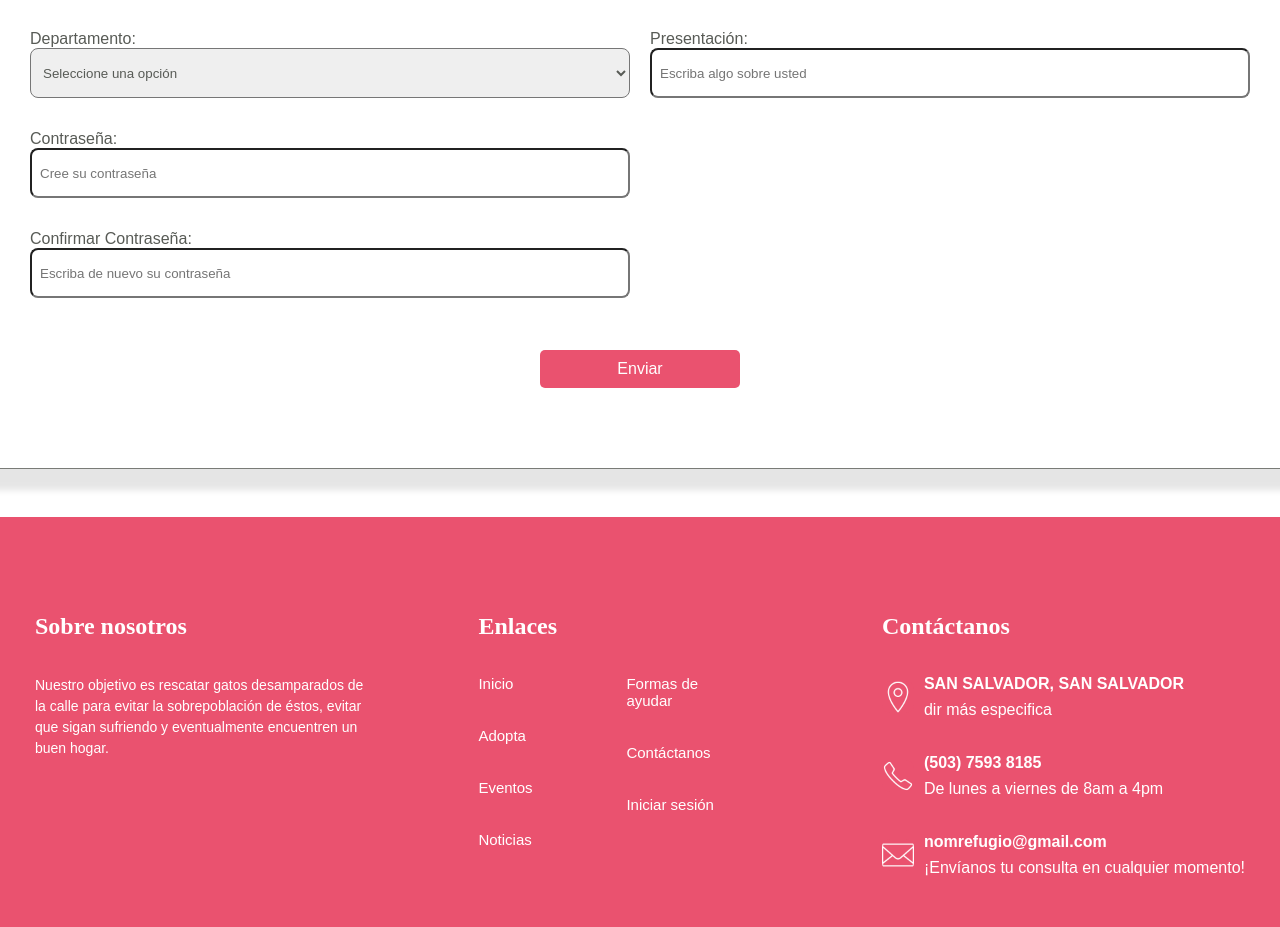
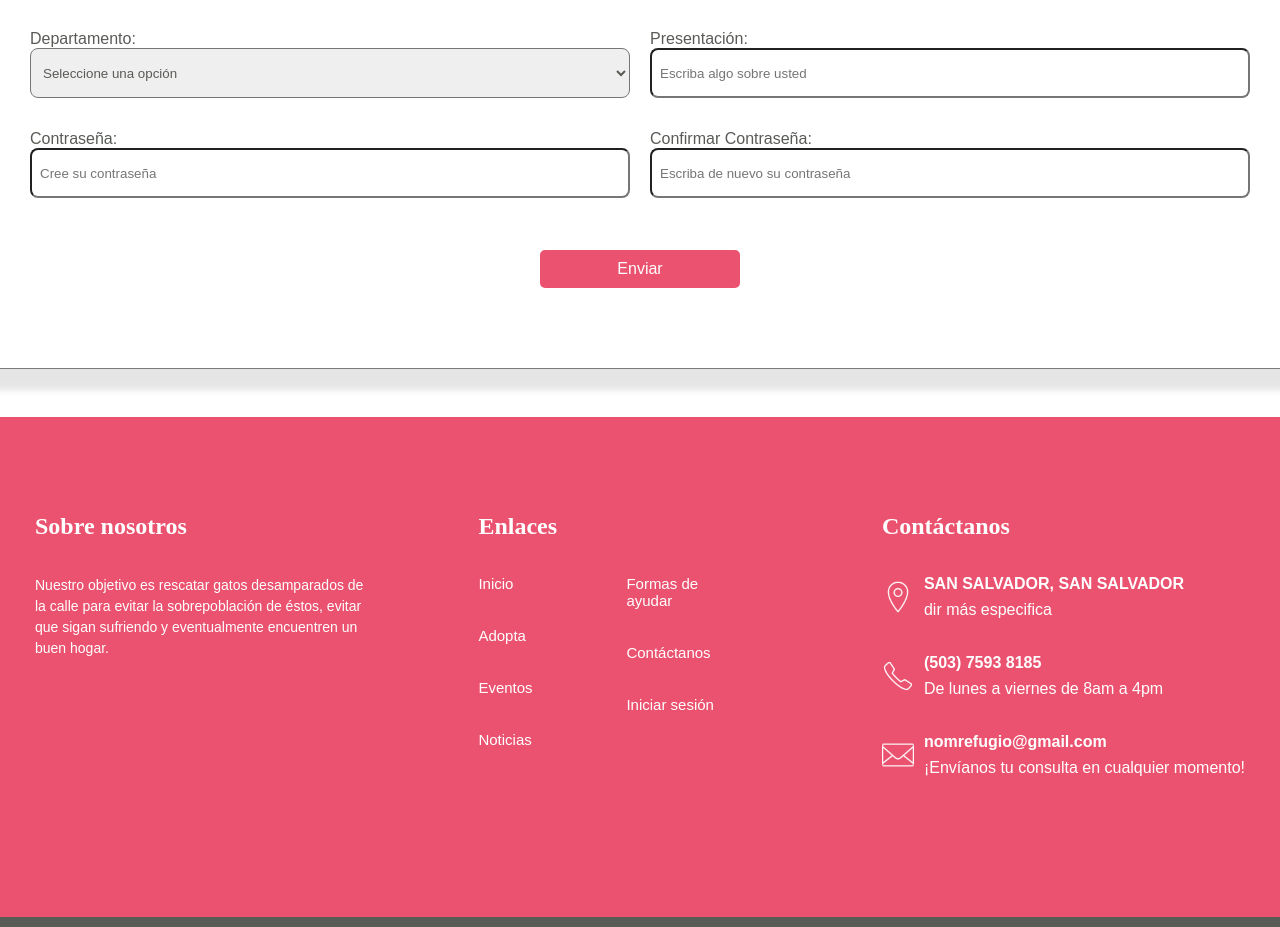
Before and after one commit to valeor0224/Proyecto-web, a React (Vite) app in the folder proyecto-equipo-13-sec-01-powerpuffs-client/: page /edit-my-profile in a window 1280 px wide. Shown: the part 945-1872 px from the top of the page. Built offline with nearby package versions, Linux system fonts and the light colour scheme; a web font is replaced by a local one.

Commit message:
autofill register and  adding links to navbar admin

```diff
--- a/proyecto-equipo-13-sec-01-powerpuffs-client/src/App.jsx
+++ b/proyecto-equipo-13-sec-01-powerpuffs-client/src/App.jsx
@@ -30,8 +30,8 @@ function App() {
       <Routes>
         <Route path="user-list" element={<UserList />} />
         <Route path='/register' element={<Register/>}/>
-        <Route path="VerSoliAdop" element={<VerSoliAdop />} />
-        <Route path="VerDonaciones" element={<VerDonaciones/>} />
+        <Route path="/Solicitudes-de-adopcion" element={<VerSoliAdop />} />
+        <Route path="/Donaciones-tool" element={<VerDonaciones/>} />
         <Route path="/" element={<Home />} />
         <Route path="Adopta" element={<Adopta />} />
         <Route path="/AdoptionForm/:gatoImage/:nameCat" element={<AdoptionForm />} />
--- a/proyecto-equipo-13-sec-01-powerpuffs-client/src/components/initial-data.js
+++ b/proyecto-equipo-13-sec-01-powerpuffs-client/src/components/initial-data.js
@@ -396,6 +396,20 @@ export const user = [
         userDescription: "About me??!!?",
         userProfilePic: "https://cataas.com/cat",
     },
+
+    {
+        "nombre": "valeria",
+        "apellido": "eliza",
+        "fechaNacimiento": "2023-12-20",
+        "numeroContacto": "777777",
+        "correoElectronico": "valer@ortiz",
+        "direccion": "Casa",
+        "departamento": "San-Salvador",
+        "contrasena": "ilovecheese",
+        "confirmContrasena": "ilovecheese",
+        "presentacion": "hola people",
+
+      }
 ];
 
 export const donationsA = [
--- a/proyecto-equipo-13-sec-01-powerpuffs-client/src/pages/EditMyProfile/EditMyProfile.jsx
+++ b/proyecto-equipo-13-sec-01-powerpuffs-client/src/pages/EditMyProfile/EditMyProfile.jsx
@@ -1,8 +1,11 @@
-import React, { useState } from 'react';
+import React, { useState, useEffect } from 'react';
 import defaultImage from "../../assets/img/default-profilepic.svg";
 import './EditMyProfile.css';
+import { useUserContext } from '../../UserContext';
 
 function EditMyProfile() {
+    const { user2 } = useUserContext(); // Assuming you have a user context
+
     const [selectedFile, setSelectedFile] = useState(null);
     const [formData, setFormData] = useState({
         nombre: '',
@@ -17,6 +20,26 @@ function EditMyProfile() {
         presentacion: '',
         profilePicture: null,
     });
+
+    useEffect(() => {
+        // Fetch user data when the component mounts
+        if (user2) {
+            const { userName, userLastName, userEmail, userPhone, userDepto, userAddress, userDescription, password } = user2;
+            setFormData({
+                ...formData,
+                nombre: userName,
+                apellido: userLastName,
+                correoElectronico: userEmail,
+                numeroContacto: userPhone,
+                departamento: userDepto,
+                direccion: userAddress,
+                presentacion: userDescription,
+                contrasena: password,
+
+            });
+        }
+    }, [user2]);
+
 
     const [passwordError, setPasswordError] = useState('');
 
@@ -157,17 +180,7 @@ function EditMyProfile() {
                                     placeholder="Cree su contraseña"
                                 />
 
-                                <label htmlFor="confirmContrasena">Confirmar Contraseña:</label>
-                                <input
-                                    type="password"
-                                    id="confirmContrasena"
-                                    name="confirmContrasena"
-                                    value={formData.confirmContrasena}
-                                    onChange={handleInputChange}
-                                    required
-                                    placeholder="Escriba de nuevo su contraseña"
-                                />
-                                {passwordError && <p style={{ color: 'red' }}>{passwordError}</p>}
+
 
                             </div>
 
@@ -222,6 +235,18 @@ function EditMyProfile() {
                                     placeholder="Escriba algo sobre usted"
                                 />
 
+                                <label htmlFor="confirmContrasena">Confirmar Contraseña:</label>
+                                <input
+                                    type="password"
+                                    id="confirmContrasena"
+                                    name="confirmContrasena"
+                                    value={formData.confirmContrasena}
+                                    onChange={handleInputChange}
+                                    required
+                                    placeholder="Escriba de nuevo su contraseña"
+                                />
+                                {passwordError && <p style={{ color: 'red' }}>{passwordError}</p>}
+
                             </div>
 
                         </div>
--- a/proyecto-equipo-13-sec-01-powerpuffs-client/src/pages/Register/Register.jsx
+++ b/proyecto-equipo-13-sec-01-powerpuffs-client/src/pages/Register/Register.jsx
@@ -39,6 +39,47 @@ function Register() {
             [name]: value,
         });
     };
+
+
+ /*   const handleSubmit = async (event) => {
+        event.preventDefault();
+
+        // Password validation, etc.
+
+        const formDataToSend = new FormData();
+        formDataToSend.append('profilePicture', formData.profilePicture);
+
+        // Append other form data
+        Object.keys(formData).forEach((key) => {
+          if (key !== 'profilePicture') {
+            formDataToSend.append(key, formData[key]);
+          }
+        });
+
+        try {
+          // Send form data to the server
+          const response = await fetch('http://localhost:3001/upload', {
+            method: 'POST',
+            body: formDataToSend,
+          });
+
+          if (response.ok) {
+            const { success } = await response.json();
+
+            if (success) {
+              console.log('File uploaded and data saved successfully.');
+              // Redirect or perform any other actions after successful upload
+            } else {
+              console.error('File upload succeeded, but data saving failed.');
+            }
+          } else {
+            console.error('File upload failed.');
+          }
+        } catch (error) {
+          console.error('Error uploading file:', error);
+        }
+      };
+*/
 
     const handleSubmit = (event) => {
         event.preventDefault();
@@ -157,17 +198,7 @@ function Register() {
                                     placeholder="Cree su contraseña"
                                 />
 
-                                <label htmlFor="confirmContrasena">Confirmar Contraseña:</label>
-                                <input
-                                    type="password"
-                                    id="confirmContrasena"
-                                    name="confirmContrasena"
-                                    value={formData.confirmContrasena}
-                                    onChange={handleInputChange}
-                                    required
-                                    placeholder="Escriba de nuevo su contraseña"
-                                />
-                                {passwordError && <p style={{ color: 'red' }}>{passwordError}</p>}
+
 
                             </div>
 
@@ -222,6 +253,19 @@ function Register() {
                                     placeholder="Escriba algo sobre usted"
                                 />
 
+
+                                <label htmlFor="confirmContrasena">Confirmar Contraseña:</label>
+                                <input
+                                    type="password"
+                                    id="confirmContrasena"
+                                    name="confirmContrasena"
+                                    value={formData.confirmContrasena}
+                                    onChange={handleInputChange}
+                                    required
+                                    placeholder="Escriba de nuevo su contraseña"
+                                />
+                                {passwordError && <p style={{ color: 'red' }}>{passwordError}</p>}
+
                             </div>
 
                         </div>
```
Lines whose indentation alone changed are shown as unchanged.
